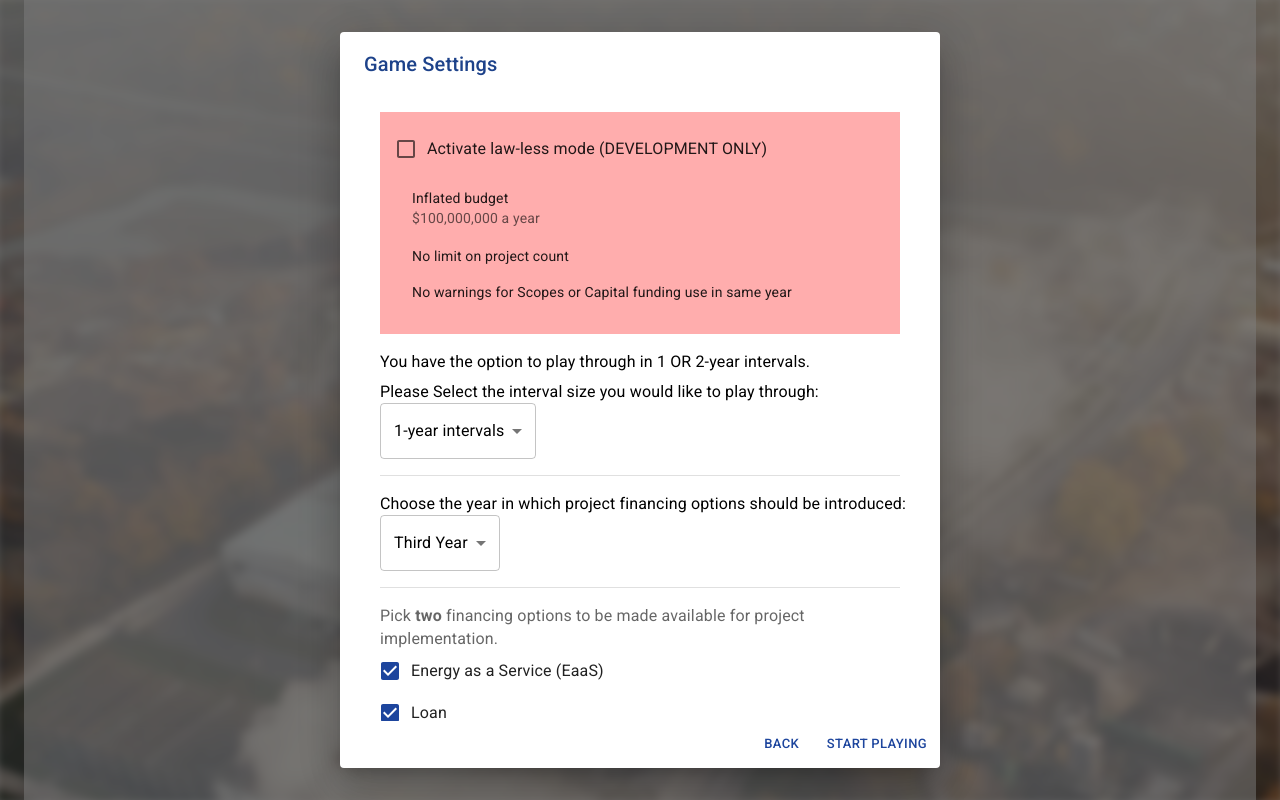
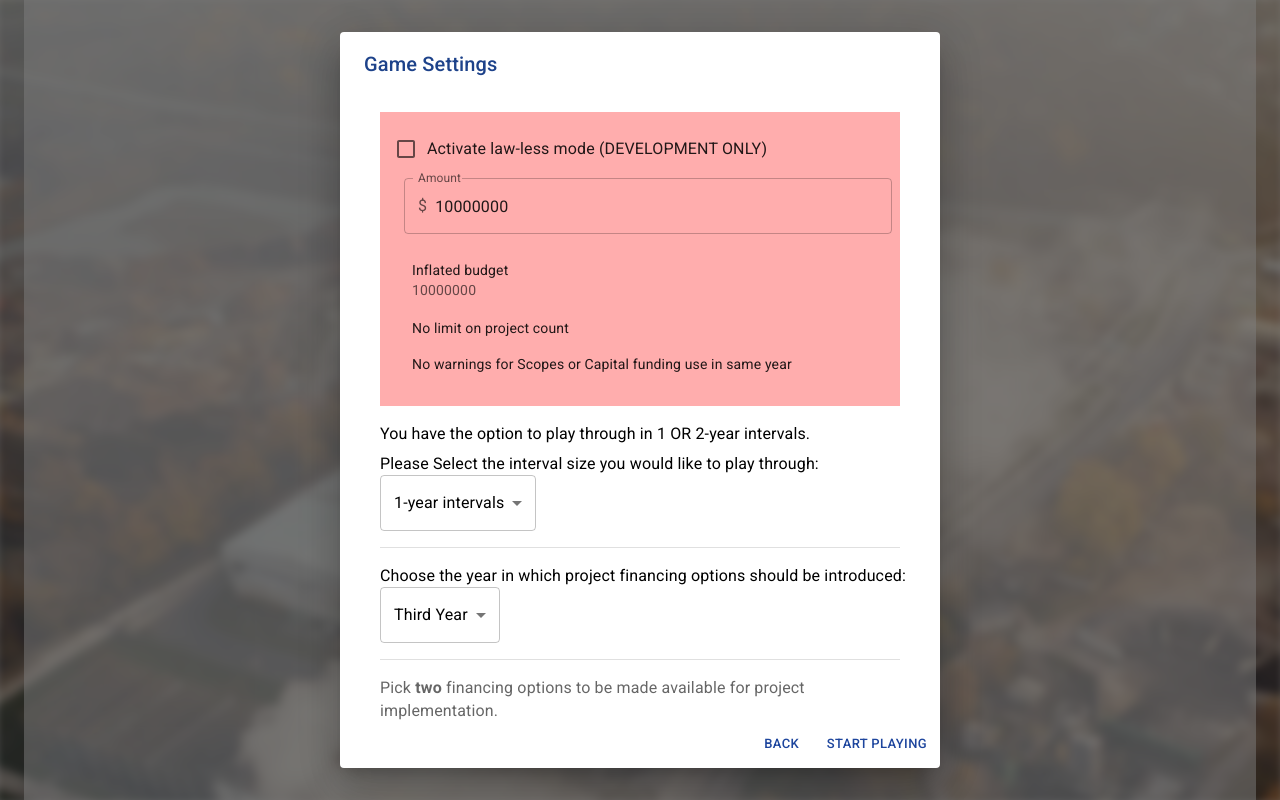
Before and after one commit to ORNL-AMO/Choose-Your-Own-Adventure, a React (Create React App) app: page / in a window 1280 px wide. Built offline with nearby package versions, Linux system fonts and the light colour scheme; what @react-pdf/renderer, @visx/mock-data would draw is missing.

Commit message:
Add choose god mode budget

```diff
--- a/src/App.tsx
+++ b/src/App.tsx
@@ -164,6 +164,7 @@ export class App extends React.PureComponent<unknown, AppState> {
 				totalGameYears: 10,
 				gameYearInterval: 1,
 				budget: 150_000,
+				devBudget: 10000000,
 				naturalGasUse: 4_000,
 				electricityUse: 4_000_000,
 				hydrogenUse: 2_000,
@@ -668,7 +669,11 @@ export class App extends React.PureComponent<unknown, AppState> {
 		}
 
 		if (userSettings.useGodMode) {
-			budget = 100_000_000 * userSettings.gameYearInterval;
+			if (userSettings.devBudget !== undefined) {
+				budget = userSettings.devBudget;
+			} else {
+				budget = 10_000_000;
+			}
 		}
 		updatingInitialTrackedStats.yearBudget = budget;
 		updatingInitialTrackedStats.financesAvailable = budget;
--- a/src/Projects.tsx
+++ b/src/Projects.tsx
@@ -369,7 +369,7 @@ Projects[Pages.solarPanelsCarPort] = new ProjectControl({
 
 Projects[Pages.solarRooftop] = new ProjectControl({
 	pageId: Pages.solarRooftop,
-	isCapitalFundsEligible: true,
+	isCapitalFundsEligible: false,
 	isRenewable: true,
 	isSinglePaymentRenewable: true,
 	baseCost: 3_750_000,
--- a/src/components/SelectGameSettings.tsx
+++ b/src/components/SelectGameSettings.tsx
@@ -1,5 +1,5 @@
 import React from 'react';
-import { Box, Button, Checkbox, Dialog, DialogActions, DialogContent, DialogContentText, DialogTitle, Divider, FormControl, FormControlLabel, FormGroup, FormHelperText, FormLabel, InputLabel, List, ListItem, ListItemText, MenuItem, Paper, Select, styled, Typography, useMediaQuery, useTheme } from '@mui/material';
+import { Box, Button, Checkbox, Dialog, DialogActions, DialogContent, DialogContentText, DialogTitle, Divider, FormControl, FormControlLabel, FormGroup, FormHelperText, FormLabel, InputAdornment, InputLabel, List, ListItem, ListItemText, MenuItem, OutlinedInput, Paper, Select, styled, TextField, Typography, useMediaQuery, useTheme } from '@mui/material';
 import type { SelectChangeEvent } from '@mui/material/Select';
 import type { ButtonGroupButton } from './Buttons';
 import type { ControlCallbacks, PageControl } from './controls';
@@ -28,6 +28,7 @@ export function SelectGameSettings(props: SelectGameSettingsProps) {
     const [gameYearInterval, setGameYearInterval] = React.useState(props.gameYearInterval);
     const [financingStartYear, setFinancingStartYear] = React.useState(getFinancingStartYear());
     const [allowBudgetCarryover, setBudgetCarryoverOption ] = React.useState('no');
+    const [devBudget, setDevBudget ] = React.useState(10000000);
     const [costSavingsCarryoverYears, setCostSavingsCarryoverOption ] = React.useState(props.costSavingsCarryoverYears);
     const [financingOptions, setFinancingOptions] = React.useState({
         eaas: true,
@@ -52,6 +53,10 @@ export function SelectGameSettings(props: SelectGameSettingsProps) {
     const handleCostSavingsCarryoverChange = (event: SelectChangeEvent<CostSavingsCarryoverId>) => {
         setCostSavingsCarryoverOption(event.target.value as CostSavingsCarryoverId);
     };
+
+    const handleDevBudgetChange = (event: React.ChangeEvent<HTMLInputElement>) => {
+        setDevBudget(Number(event.target.value));
+      }
 
     const handleFinancingOptionChange = (event: React.ChangeEvent<HTMLInputElement>) => {
         setFinancingOptions({
@@ -92,12 +97,30 @@ export function SelectGameSettings(props: SelectGameSettingsProps) {
                                         inputProps={{ 'aria-label': 'controlled' }}
                                     />
                                 } label='Activate law-less mode (DEVELOPMENT ONLY)' />
+                                {/* <TextField
+                                id="outlined-basic"
+                                label="Budget"
+                                variant="outlined"
+                                defaultValue="10000000"
+                                startAdornment={<InputAdornment position="start">$</InputAdornment>}
+                                onChange={handleDevBudgetChange}/> */}
+
+                            <FormControl fullWidth sx={{ m: 1 }}>
+                                    <InputLabel htmlFor="outlined-adornment-amount">Amount</InputLabel>
+                                    <OutlinedInput
+                                        id="outlined-basic"
+                                        label="Budget"
+                                        defaultValue="10000000"
+                                        startAdornment={<InputAdornment position="start">$</InputAdornment>}
+                                        onChange={handleDevBudgetChange}
+                                    />
+                                    </FormControl>
                             </FormGroup>
                              <List dense={true}>
                                 <ListItem>
                                     <ListItemText
                                         primary="Inflated budget"
-                                        secondary={'$100,000,000 a year'}
+                                        secondary={devBudget}
                                     />
                                 </ListItem>
                                 <ListItem>
@@ -225,7 +248,8 @@ export function SelectGameSettings(props: SelectGameSettingsProps) {
                                         costSavingsCarryoverYears,
                                         allowBudgetCarryover,
                                         financingOptions,
-                                        useGodMode
+                                        useGodMode,
+                                        devBudget
                                     })
                             }
                         }} >
@@ -280,6 +304,7 @@ export interface UserSettings {
 	costSavingsCarryoverYears: CostSavingsCarryoverId,
 	allowBudgetCarryover: string,
     useGodMode: boolean,
+    devBudget: number,
 	financingOptions: GameFinancingOptions
 }
 
```
